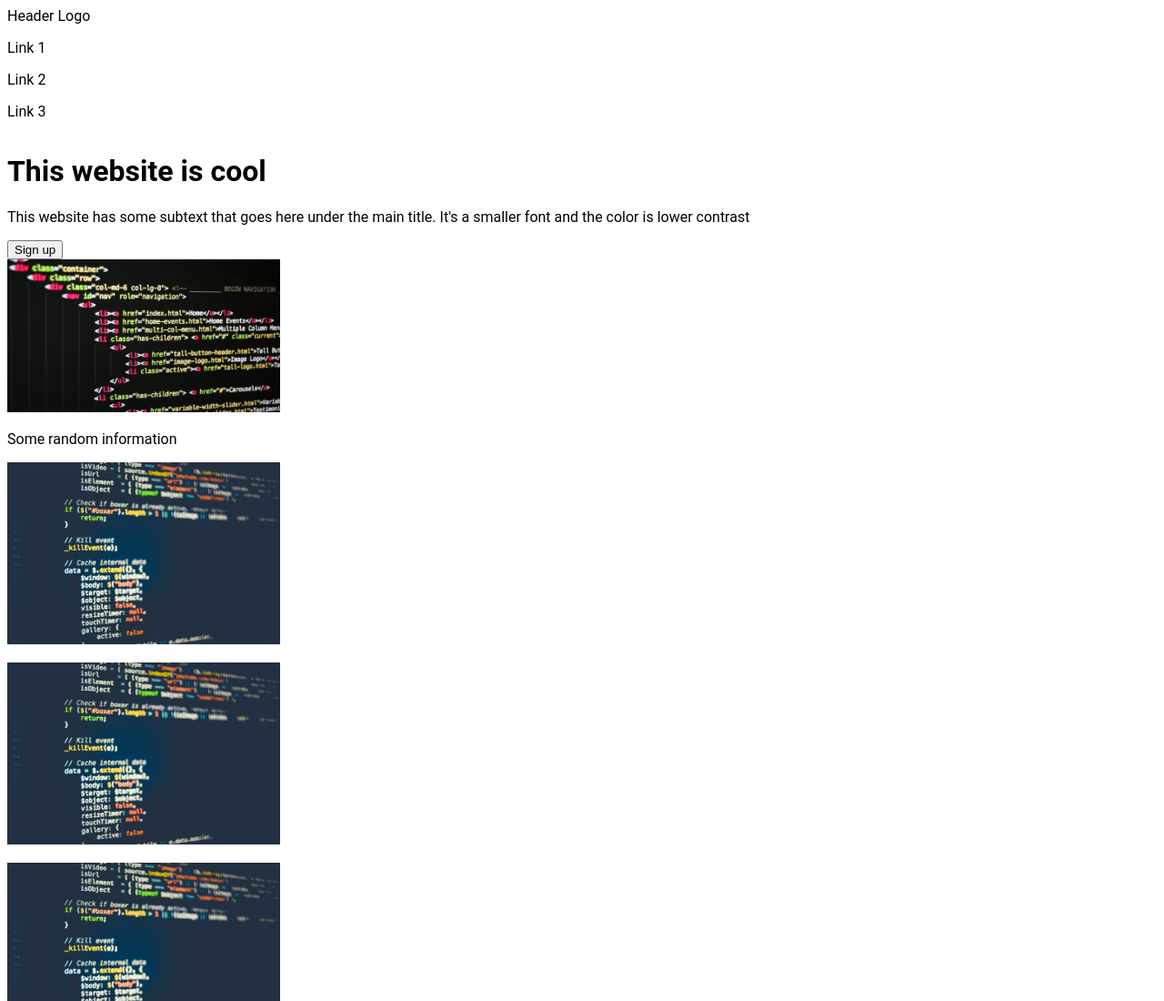
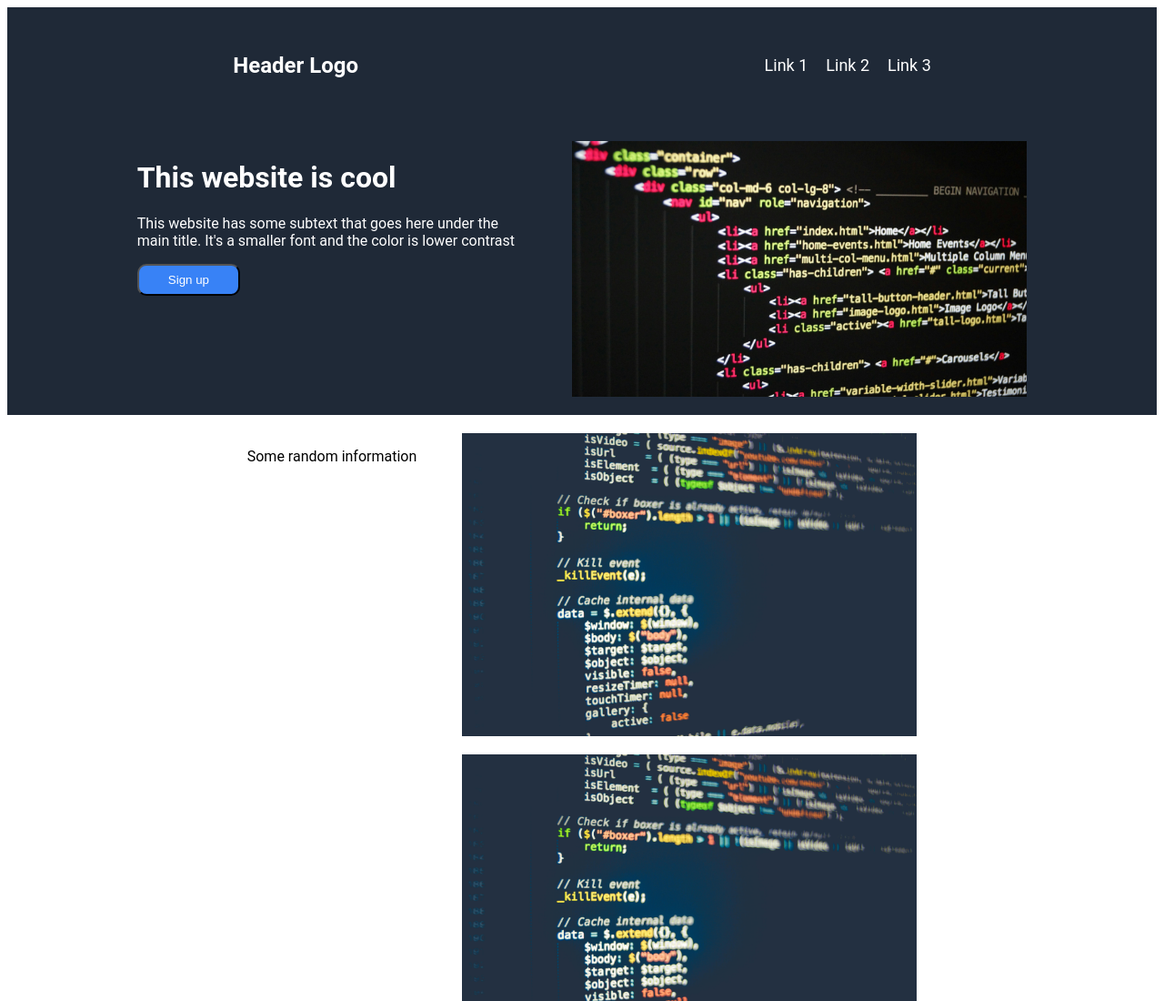
Before and after one commit to PearMeow/landing-page, a plain HTML site: page index.html in a window 1280 px wide. Shown: the top 1100 px of the page at 91% size. Drawn offline with Linux system fonts and the light colour scheme.

Commit message:
Add css for header and first container

```diff
--- a/css/style.css
+++ b/css/style.css
@@ -1,3 +1,9 @@
+*,
+*::before,
+*::after {
+    box-sizing: border-box;
+}
+
 body {
     display: flex;
     flex-flow: column;
@@ -5,5 +11,56 @@ body {
 }
 
 img {
-    width: 300px;
+    width: 500px;
 }
+
+.header {
+    display: flex;
+    align-items: center;
+    justify-content: space-around;
+    padding: 25px;
+    background-color: #1F2937;
+    color: #FFF;
+}
+
+.logo {
+    padding: 10px;
+    font-size: 24px;
+    font-weight: 900;
+}
+
+.links {
+    font-size: 18px;
+    display: flex;
+    justify-content: space-evenly;
+}
+
+.links>* {
+    padding: 10px;
+}
+
+.container1,
+.container2,
+.container3,
+.container4 {
+    display: flex;
+    justify-content: center;
+    padding: 20px;
+    gap: 50px;
+}
+
+.container1 {
+    background-color: #1F2937;
+    color: #FFF;
+}
+
+.title {
+    flex: 0 35%;
+}
+
+.title button {
+    background-color: #3882F6;
+    color: #FFF;
+    border-radius: 10px;
+    padding: 8px 32px;
+}
--- a/index.html
+++ b/index.html
@@ -9,14 +9,14 @@
 
 <body>
     <div class="header">
-        <div class="logo">Header Logo</div>
+        <div class="logo"><strong>Header Logo</strong></div>
         <div class="links">
             <p>Link 1</p>
             <p>Link 2</p>
             <p>Link 3</p>
         </div>
     </div>
-    <div class="container">
+    <div class="container1">
         <div class="title">
             <h1><strong>This website is cool</strong></h1>
             <p>This website has some subtext that goes here under the main title. It's a smaller font and the color is
@@ -25,7 +25,7 @@
         </div>
         <img alt="Some text here" src="./img/title.jpg">
     </div>
-    <div class="container">
+    <div class="container2">
         <p>Some random information</p>
         <div class="images">
             <div class="image">
@@ -46,12 +46,12 @@
             </div>
         </div>
     </div>
-    <div class="container">
+    <div class="container3">
         <p><em>This is an inspiring quote, or a testimonial from a customer. Maybe it's just filling up space, or maybe
                 people will actually read it. Who knows? All I know is that it looks nice.</em></p>
         <p class="quotee"><strong>-Thor, God of Thunder</strong></p>
     </div>
-    <div class="container">
+    <div class="container4">
         <div class="signup">
             <div class="text">
                 <p><strong>Call to action! It's time!</strong></p>
```
